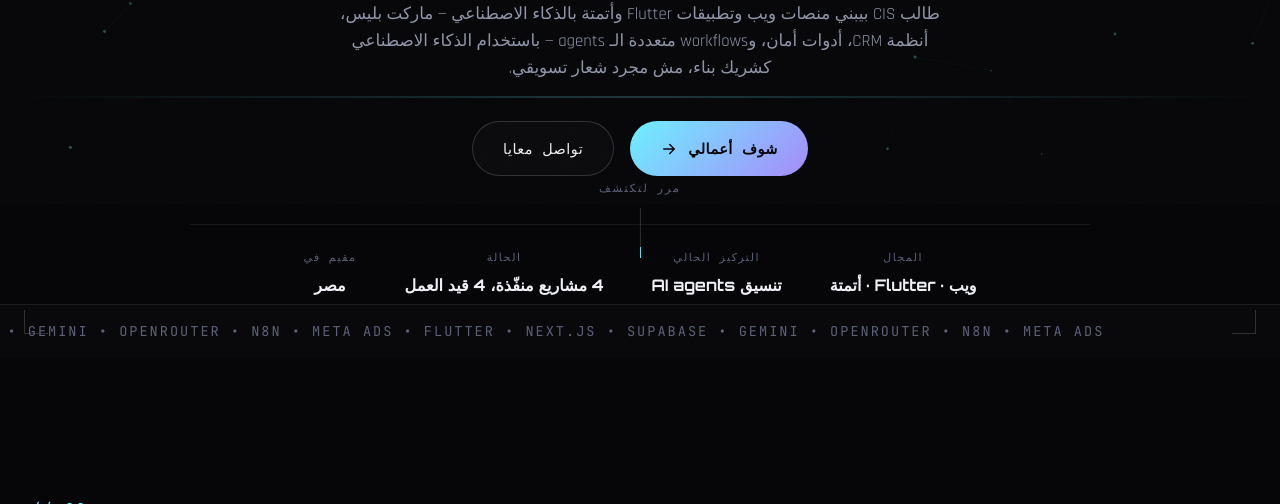
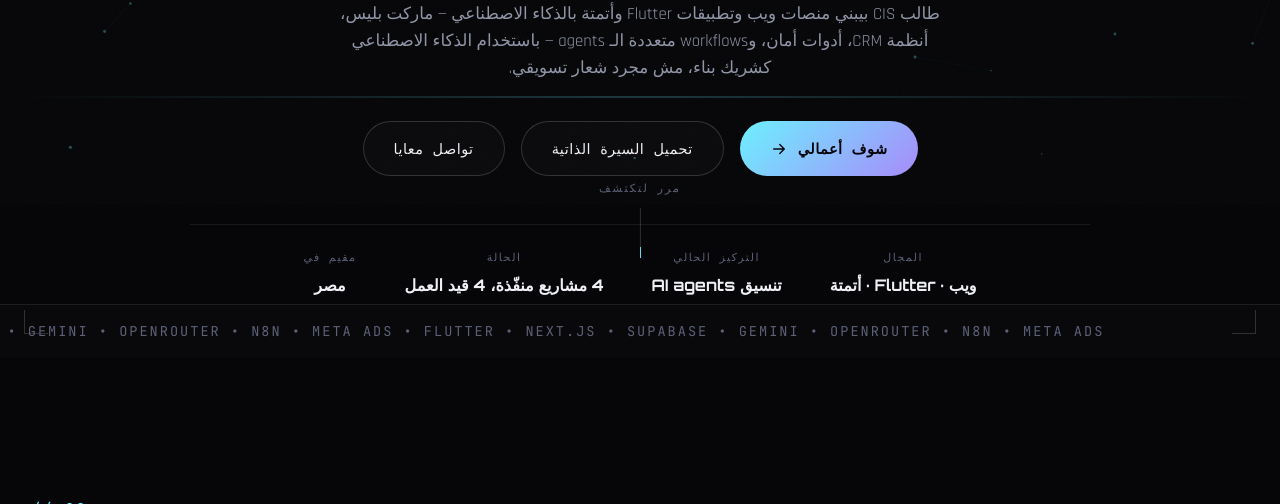
Before and after one commit to ramezoffice814-commits/ramez-portfolio, a plain HTML site: page index.html in a window 1280 px wide. Shown: the part 596-1100 px from the top of the page. Drawn offline with nearby package versions, Linux system fonts and the light colour scheme; animation ran at ten frames a second.

Commit message:
Update CV (drop full-stack title, TERVYX under update) and add download button
Co-Authored-By: Claude Sonnet 5.5 <noreply@anthropic.com>

```diff
--- a/index.html
+++ b/index.html
@@ -99,6 +99,7 @@
           <span>شوف أعمالي</span>
           <svg width="18" height="18" viewBox="0 0 24 24" fill="none"><path d="M5 12h14M13 6l6 6-6 6" stroke="currentColor" stroke-width="2" stroke-linecap="round" stroke-linejoin="round"/></svg>
         </a>
+        <a href="assets/Ramez_Fathy_CV.docx" download class="btn btn-ghost" data-cursor="button"><span>تحميل السيرة الذاتية</span></a>
         <a href="#contact" class="btn btn-ghost magnetic" data-cursor="button">
           <span>تواصل معايا</span>
         </a>
```
Also changed, not shown: en/index.html (+1 -0 lines), 1 other file.
